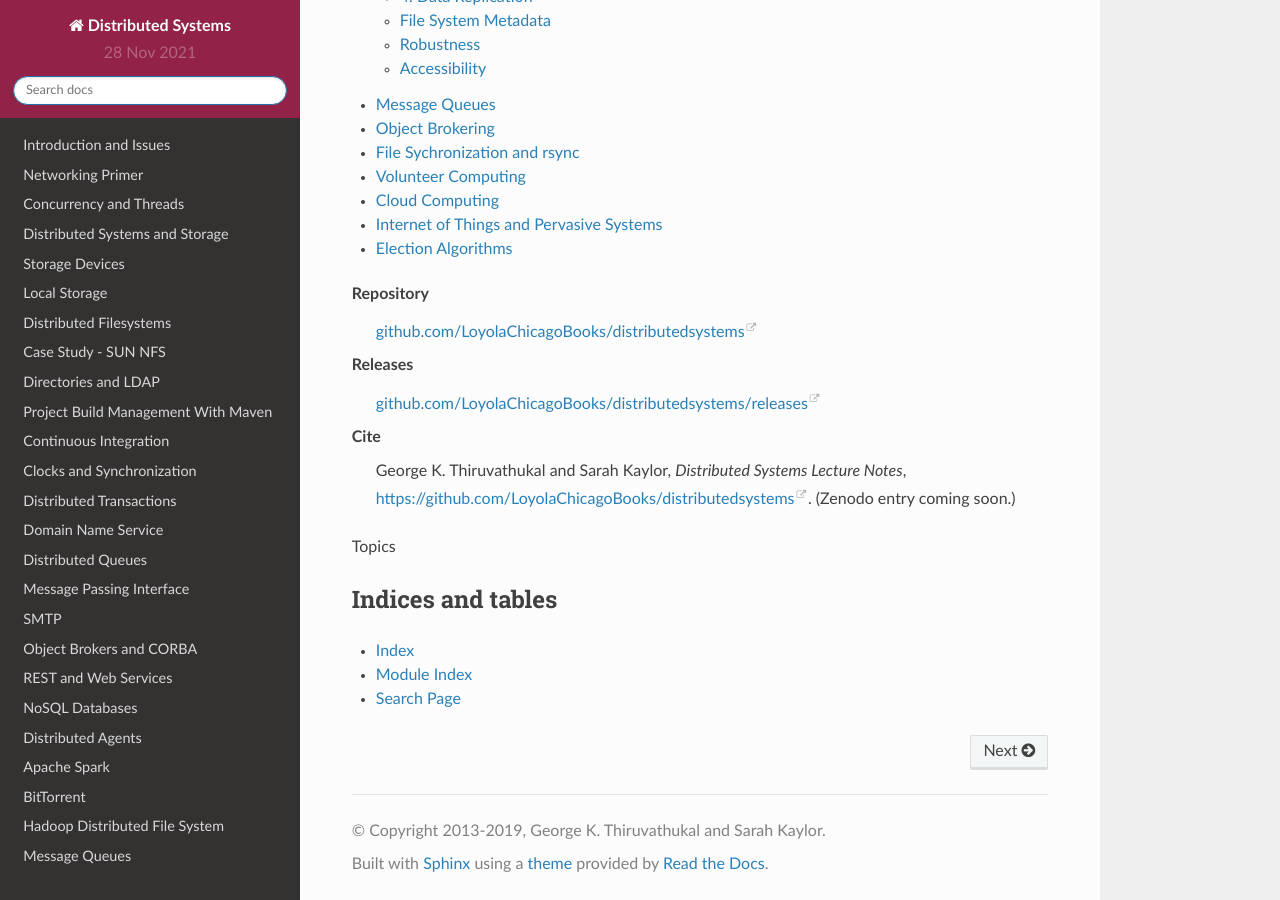
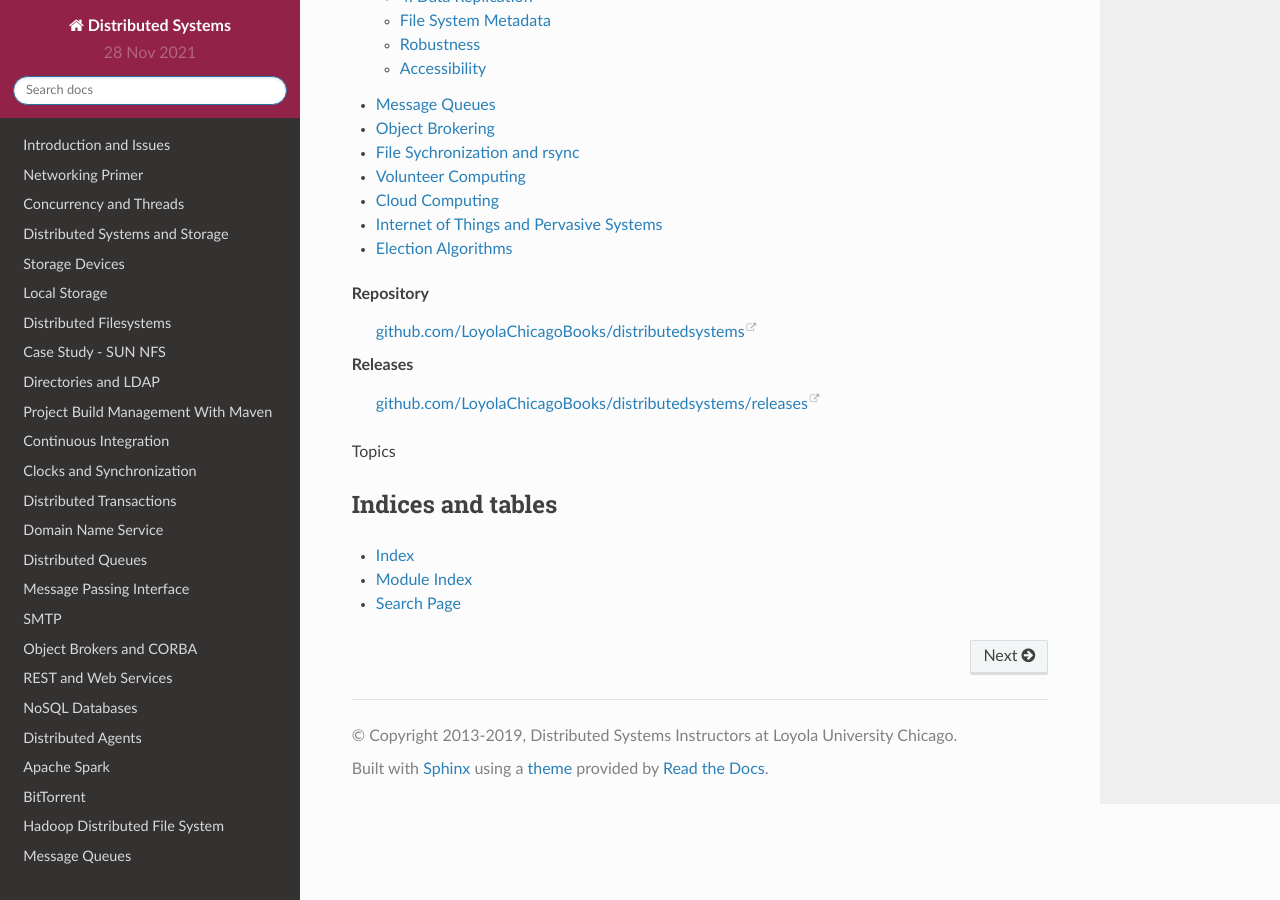
Before and after one commit to LoyolaChicagoBooks/distributedsystems, a Sphinx documentation site: the page built from source/index.rst, in a window 1280 px wide and 900 px high, scrolled down 7459 px. Built offline with Sphinx 7.4.7 and the Read the Docs theme 2.0.0, drawn with Linux system fonts in a browser that asks for light colours.

Commit message:
a few fixes to includes

```diff
--- a/source/conf.py
+++ b/source/conf.py
@@ -43,7 +43,7 @@ master_doc = 'index'
 
 # General information about the project.
 project = u'Distributed Systems'
-copyright = u'2013-2019, George K. Thiruvathukal and Sarah Kaylor'
+copyright = u'2013-2019, Distributed Systems Instructors at Loyola University Chicago'
 
 # The version info for the project you're documenting, acts as replacement for
 # |version| and |release|, also used in various other places throughout the
@@ -219,7 +219,7 @@ latex_elements = {
 # (source start file, target name, title, author, documentclass [howto/manual]).
 latex_documents = [
   ('index', 'DistributedSystems.tex', u'Distributed Systems Documentation',
-   u'George K. Thiruvathukal and Sarah Kaylor', 'manual'),
+   u'Distributed Systems Instructors at Loyola University Chicago', 'manual'),
 ]
 
 # The name of an image file (relative to this directory) to place at the top of
@@ -249,7 +249,7 @@ latex_documents = [
 # (source start file, name, description, authors, manual section).
 man_pages = [
     ('index', 'distributedsystems', u'Distributed Systems Documentation',
-     [u'George K. Thiruvathukal and Sarah Kaylor'], 1)
+     [u'Distributed Systems Instructors at Loyola University Chicago'], 1)
 ]
 
 # If true, show URL addresses after external links.
@@ -263,7 +263,7 @@ man_pages = [
 #  dir menu entry, description, category)
 texinfo_documents = [
   ('index', 'DistributedSystems', u'Distributed Systems Documentation',
-   u'George K. Thiruvathukal and Sarah Kaylor', 'DistributedSystems', 'One line description of project.',
+   u'Distributed Systems Instructors at Loyola University Chicago', 'DistributedSystems', 'One line description of project.',
    'Miscellaneous'),
 ]
 
@@ -281,9 +281,9 @@ texinfo_documents = [
 
 # Bibliographic Dublin Core info.
 epub_title = u'Distributed Systems'
-epub_author = u'George K. Thiruvathukal and Sarah Kaylor'
-epub_publisher = u'George K. Thiruvathukal and Sarah Kaylor'
-epub_copyright = u'2013, George K. Thiruvathukal and Sarah Kaylor'
+epub_author = u'Distributed Systems Instructors at Loyola University Chicago'
+epub_publisher = u'Distributed Systems Instructors at Loyola University Chicago'
+epub_copyright = u'2013, Distributed Systems Instructors at Loyola University Chicago'
 
 # The language of the text. It defaults to the language option
 # or en if the language is not set.
--- a/source/index.rst
+++ b/source/index.rst
@@ -43,9 +43,6 @@ Repository
 Releases
    `github.com/LoyolaChicagoBooks/distributedsystems/releases <https://github.com/LoyolaChicagoBooks/distributedsystems/releases>`_
 
-Cite
-   George K. Thiruvathukal and Sarah Kaylor, *Distributed Systems Lecture Notes*, https://github.com/LoyolaChicagoBooks/distributedsystems. (Zenodo entry coming soon.)
-
 Topics
 
 Indices and tables
```
Also changed, not shown: source/concurrency/concurrency.rst (+6 -6 lines), 1 other file.
